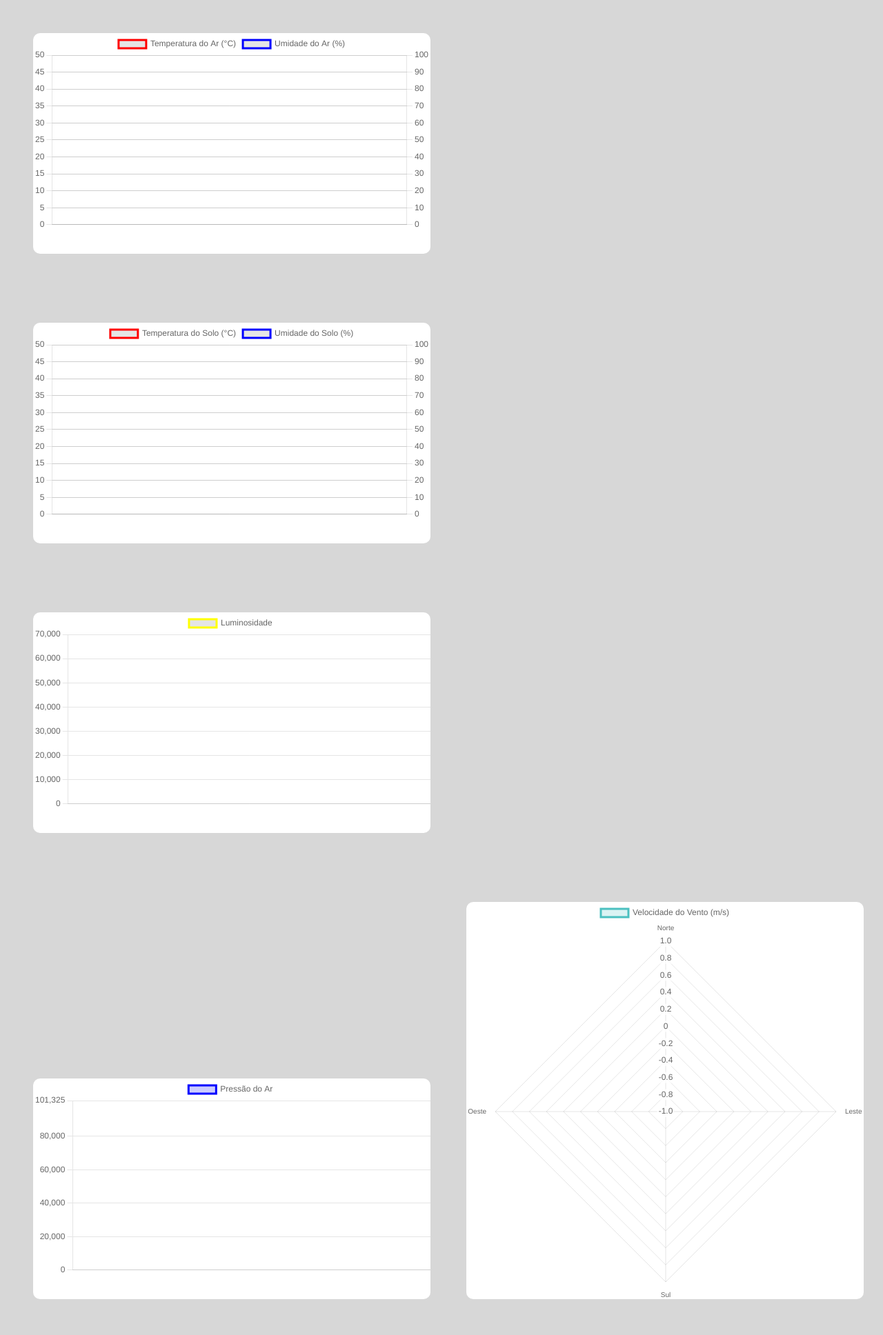
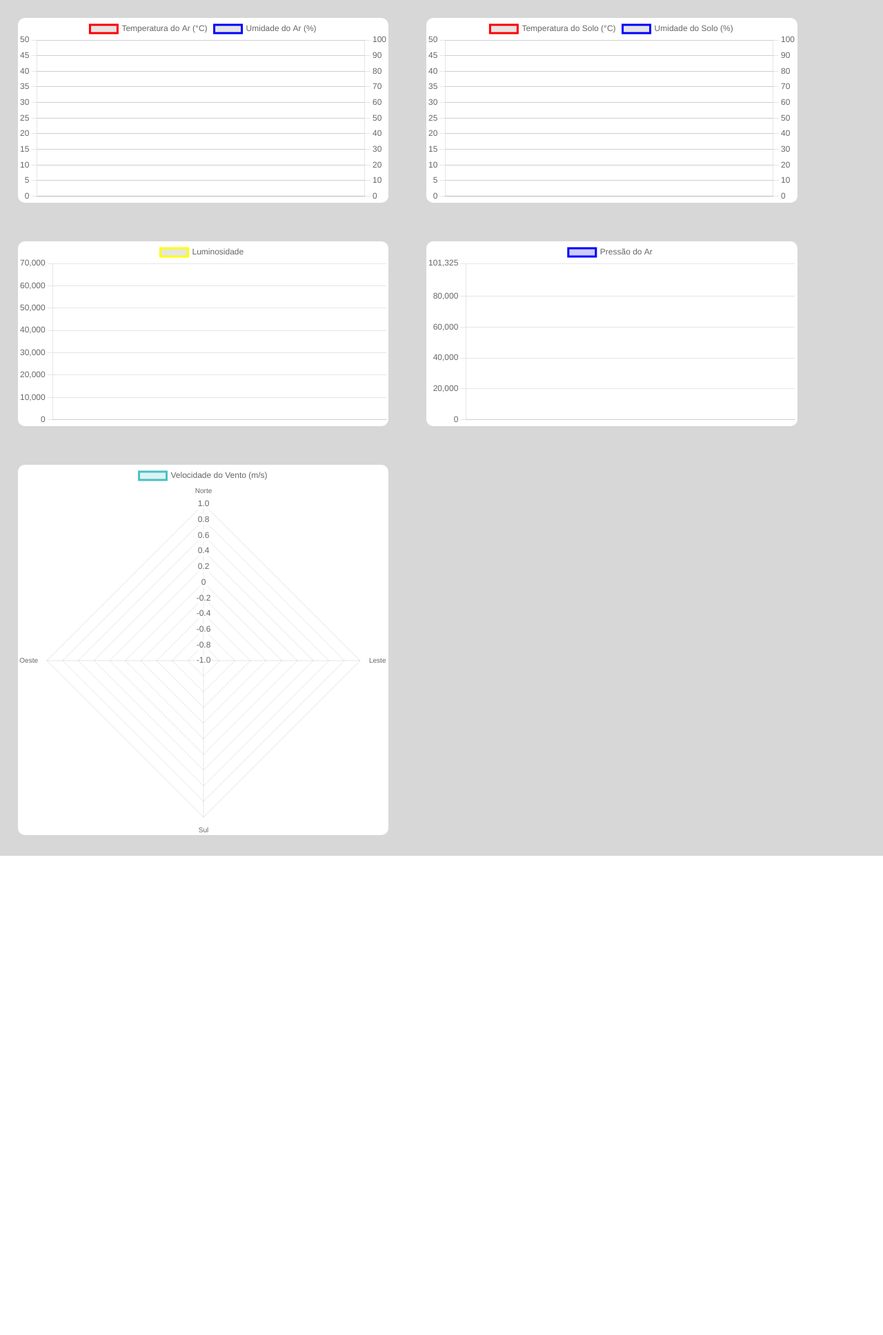
Before and after one commit to nicholas-apolinario03/nicholas-apolinario03.github.io, a PHP site: page /Graficos.html in a window 1280 px wide. Shown: the part 80-2016 px from the top of the page at 69% size. After the commit the page ends 1321 px from the top, so only its background shows below. Run offline with PHP 8.4, Linux system fonts and the light colour scheme.

Commit message:
Update Graficos.css

```diff
--- a/Graficos.css
+++ b/Graficos.css
@@ -42,20 +42,16 @@ body {
 
 }
 .grafic_cont {
-    width: 100%;
-    max-width: 36em;
-    height: 20em;
+    width: 42%;
     display: inline-block;
-    margin: 3em;
+    margin: 2%;
     border-radius: 10px;
     background-color: #fff;
 }
 .grafic_wind {
-    width: 100%;
-    max-width: 36em;
-    height: 36em;
+    width: 42%;
     display: inline-block;
-    margin: 3em auto;
+    margin: 2%;
     border-radius: 10px;
     background-color: #fff;
 }
```
